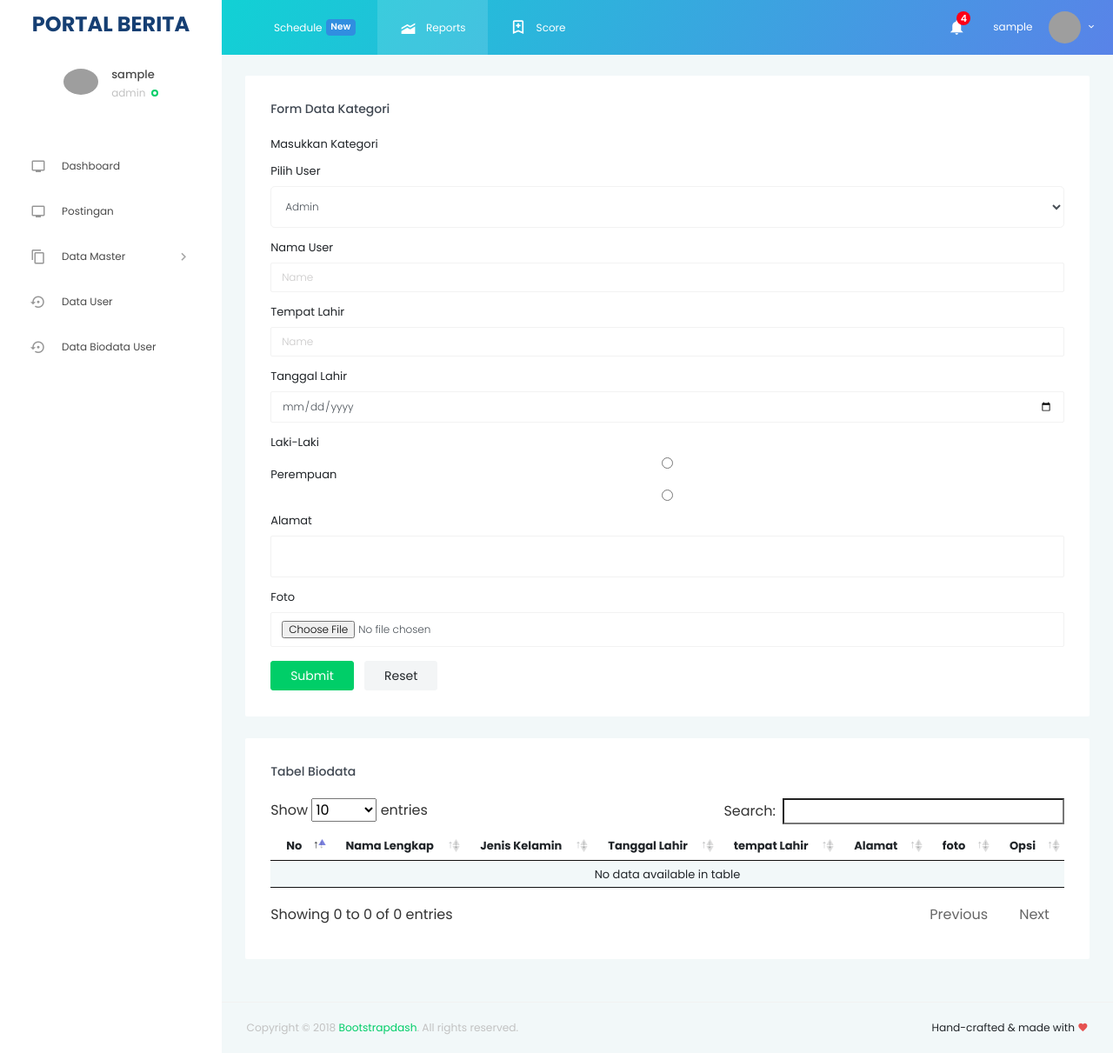
After one commit to rahmadadeakbar/Aplikasi-Portal-Berita-Native, a PHP site: page /admin/biodata.php in a window 1280 px wide. The commit adds this page. Shown: the whole page at 87% size. Run offline with PHP 8.4, Linux system fonts and the light colour scheme; the visitor is signed in with stand-in values (Sample User, id 1); data that the repository does not hold is empty; some libraries are stand-ins or nearby versions; grey boxes are pictures that could not be loaded.

Commit message:
update menu

```diff
--- /dev/null
+++ b/admin/biodata.php
@@ -0,0 +1,234 @@
+<?php include 'header.php'; ?>
+
+<?php
+function tambah($koneksi)
+{
+    if (isset($_POST['input_biodata'])) {
+        $id = uniqid();
+        $id_user = $_POST['id_user'];
+        $nama = $_POST['nama_user'];
+        $tpt_lahir = $_POST['tempat_lahir'];
+        $tanggal = $_POST['tgl_lahir'];
+        $jk = $_POST['jenis_kelamin'];
+        $alamat = $_POST['alamat'];
+
+        $foto = $_FILES["foto"]["name"];
+        if (move_uploaded_file($_FILES['foto']['tmp_name'], "upload/biodata/" . $_FILES['foto']['name'])) {
+            echo "Gambar Berhasil di upload";
+        } else {
+            echo "Gambar Gagal diupload";
+        }
+
+        $query_input = mysqli_query($koneksi, "INSERT INTO biodata VALUES(md5('$id'),'$nama','$tanggal','$tpt_lahir','$jk','$alamat','$foto','$id_user')");
+
+        if ($query_input) {
+            echo '<script>alert("data berhasil di input")
+            window.location.href="biodata_user.php";
+            window.history.back();
+
+          </script>';
+        } else {
+            echo '<script>alert("data gagal di input")
+            window.location.href="kategori.php";
+          </script>';
+        }
+    }
+
+?>
+
+    <div class="main-panel">
+        <div class="content-wrapper">
+            <div class="row">
+
+                <div class="col-md-12 grid-margin stretch-card">
+                    <div class="card">
+                        <div class="card-body">
+                            <h4 class="card-title">Form Data Kategori</h4>
+                            <p class="card-description">
+                                Masukkan Kategori
+                            </p>
+
+                            <form class="forms-sample" action="" method="POST" enctype="multipart/form-data">
+                                <div class="form-group">
+                                    <label for="exampleFormControlSelect1">Pilih User</label>
+                                    <select class="form-control form-control-lg" id="exampleFormControlSelect1" name="id_user">
+                                        <option value="admin">Admin</option>
+                                        <option value="operator">Operator</option>
+                                        <option value="autor">Autor</option>
+                                    </select>
+                                </div>
+
+                                <div class="form-group">
+                                    <label for="exampleInputName1">Nama User</label>
+                                    <input type="text" class="form-control" id="exampleInputName1" placeholder="Name" name="nama_user" value="" required>
+                                </div>
+                                <div class="form-group">
+                                    <label for="exampleInputName1">Tempat Lahir</label>
+                                    <input type="text" class="form-control" id="exampleInputName1" placeholder="Name" name="tempat_lahir" value="" required>
+                                </div>
+                                <div class="form-group">
+                                    <label for="exampleInputName1">Tanggal Lahir</label>
+                                    <input type="date" class="form-control" id="exampleInputName1" placeholder="Name" name="tgl_lahir" value="" required>
+                                </div>
+
+                                <div class="form-group">
+                                    <label for="exampleInputName1">Laki-Laki</label>
+                                    <input type="radio" class="form-control" id="exampleInputName1" placeholder="Name" name="jenis_kelamin" value="Laki-Laki" required>
+                                    <label for="exampleInputName1">Perempuan</label>
+                                    <input type="radio" class="form-control" id="exampleInputName1" placeholder="Name" name="jenis_kelamin" value="perempuan" required>
+                                </div>
+                                <div class="form-group">
+                                    <label for="exampleInputName1">Alamat</label>
+                                    <textarea name="alamat" id="" class="form-control"></textarea>
+                                </div>
+
+                                <div class="form-group">
+                                    <label for="exampleInputName1">Foto</label>
+                                    <input type="file" name="foto" class="form-control">
+                                </div>
+
+
+                                <button type="submit" class="btn btn-success mr-2" type="submit" name="input_biodata">Submit</button>
+                                <button class="btn btn-light" type="reset">Reset</button>
+                            </form>
+
+                        </div>
+                    </div>
+                </div>
+
+                <!-- function menampilkan data di table -->
+                <?php
+                function tampil_data($koneksi)
+                {
+                    $id_user = $_SESSION['id_user'];
+                    $sql =  "SELECT * FROM biodata WHERE id_user='$id_user'";
+                    $query = mysqli_query($koneksi, $sql);
+                ?>
+                    <div class="col-lg-12 grid-margin stretch-card">
+                        <div class="card">
+                            <div class="card-body">
+                                <h4 class="card-title">Tabel Biodata</h4>
+                                <div class="table-responsive">
+                                    <table class="table table-striped table-border data">
+                                        <thead>
+                                            <tr>
+                                                <th>No</th>
+                                                <th>Nama Lengkap</th>
+                                                <th>Jenis Kelamin</th>
+                                                <th>Tanggal Lahir</th>
+                                                <th>tempat Lahir</th>
+                                                <th>Alamat</th>
+                                                <th>foto</th>
+                                                <th>Opsi</th>
+                                            </tr>
+                                        </thead>
+                                        <tbody>
+                                            <?php
+                                            $no = 1;
+                                            while ($data = mysqli_fetch_array($query)) { ?>
+
+                                                <tr>
+                                                    <td><?php echo $no ?></td>
+                                                    <td><?php echo $data['nama'] ?></td>
+                                                    <td><?php echo $data['jenis_kelamin'] ?></td>
+                                                    <td><?php echo $data['tanggal_lahir'] ?></td>
+                                                    <td><?php echo $data['tempat_lahir'] ?></td>
+                                                    <td><?php echo $data['alamat'] ?></td>
+                                                    <td>
+                                                        <a href="upload/biodata/<?php echo $data['foto'] ?>" target="blank" class="btn btn-info">foto</a>
+                                                    </td>
+
+                                                    <td>
+                                                        <a href="biodata_user.php?aksi=update&id=<?php echo $data['id_biodata']; ?>&nama=<?php echo $data['nama_kategori']; ?>" class="btn btn-warning">Edit</a>
+                                                        <a href="biodata_user.php?aksi=delete&id=<?php echo $data['id_biodata']; ?>" onclick="return confirm('Apakah anda yakin ingin menghapus?')" class="btn btn-danger">Hapus</a>
+                                                    </td>
+                                                </tr>
+                                            <?php
+                                                $no++;
+                                            } ?>
+                                        </tbody>
+                                    </table>
+                                </div>
+                            </div>
+                        </div>
+                    </div>
+                    <!-- close table -->
+            </div>
+        </div>
+
+
+        <!-- content-wrapper ends -->
+        <!-- partial:../../partials/_footer.html -->
+        <footer class="footer">
+            <div class="container-fluid clearfix">
+                <span class="text-muted d-block text-center text-sm-left d-sm-inline-block">Copyright © 2018
+                    <a href="http://www.bootstrapdash.com/" target="_blank">Bootstrapdash</a>. All rights reserved.</span>
+                <span class="float-none float-sm-right d-block mt-1 mt-sm-0 text-center">Hand-crafted & made with
+                    <i class="mdi mdi-heart text-danger"></i>
+                </span>
+            </div>
+        </footer>
+        <!-- partial -->
+    </div>
+
+<?php }
+            } ?>
+
+
+
+
+<?php
+function hapus($koneksi)
+{
+
+    if (isset($_GET['id']) && isset($_GET['aksi'])) {
+        $id = $_GET['id'];
+
+        $query_hapus = mysqli_query($koneksi, "DELETE FROM biodata WHERE id_biodata='$id'");
+        if ($query_hapus) {
+            if ($_GET['aksi'] == 'delete') {
+                echo '<script>alert("Data Berhasil dihapus")
+          window.location.href="biodata_user.php";
+        </script>';
+            }
+        } else {
+            echo '<script>alert("data gagal di hapus")</script>';
+        }
+    }
+}
+?>
+
+<?php
+
+// logika proses aksinya
+if (isset($_GET['aksi'])) {
+    switch ($_GET['aksi']) {
+        case "create":
+            tambah($koneksi);
+            tampil_data($koneksi);
+            break;
+        case "read":
+            tampil_data($koneksi);
+            break;
+        case "update":
+            ubah($koneksi);
+            tampil_data($koneksi);
+            break;
+        case "delete":
+            hapus($koneksi);
+            break;
+        default:
+            echo "<h3>Aksi <i>" . $_GET['aksi'] . "</i> tidak ada!</h3>";
+            tambah($koneksi);
+            tampil_data($koneksi);
+    }
+} else {
+    tambah($koneksi);
+    tampil_data($koneksi);
+}
+
+?>
+<?php include 'footer.php'; ?>
+</body>
+
+</html>
--- a/admin/header.php
+++ b/admin/header.php
@@ -236,9 +236,6 @@ if ($_SESSION['level'] != ("admin" || "operator" || "autor") || empty($_SESSION[
                                     </div>
                                 </div>
                             </div>
-                            <a href="posting.php" class="btn btn-success btn-block">New Post
-                                <i class="mdi mdi-plus"></i>
-                            </a>
                         </div>
                     </li>
                     <?php if ($_SESSION['level'] == 'admin') { ?>
@@ -246,6 +243,12 @@ if ($_SESSION['level'] != ("admin" || "operator" || "autor") || empty($_SESSION[
                             <a class="nav-link" href="index.php">
                                 <i class="menu-icon mdi mdi-television"></i>
                                 <span class="menu-title">Dashboard</span>
+                            </a>
+                        </li>
+                        <li class="nav-item">
+                            <a class="nav-link" href="posting.php">
+                                <i class="menu-icon mdi mdi-television"></i>
+                                <span class="menu-title">Postingan</span>
                             </a>
                         </li>
                         <li class="nav-item">
@@ -284,6 +287,12 @@ if ($_SESSION['level'] != ("admin" || "operator" || "autor") || empty($_SESSION[
                             </a>
                         </li>
                         <li class="nav-item">
+                            <a class="nav-link" href="posting.php">
+                                <i class="menu-icon mdi mdi-television"></i>
+                                <span class="menu-title">Postingan</span>
+                            </a>
+                        </li>
+                        <li class="nav-item">
                             <a class="nav-link" data-toggle="collapse" href="#ui-basic" aria-expanded="false" aria-controls="ui-basic">
                                 <i class="menu-icon mdi mdi-content-copy"></i>
                                 <span class="menu-title">Data Master</span>
@@ -297,30 +306,30 @@ if ($_SESSION['level'] != ("admin" || "operator" || "autor") || empty($_SESSION[
                                 </ul>
                             </div>
                         </li>
+                        <li class="nav-item">
+                            <a class="nav-link" href="biodata_user.php">
+                                <i class="menu-icon mdi mdi-backup-restore"></i>
+                                <span class="menu-title">Data Biodata User</span>
+                            </a>
+                        </li>
 
                     <?php } else if ($_SESSION['level'] == 'autor') { ?>
                         <li class="nav-item">
+                            <a class="nav-link" href="postingan_autor.php">
+                                <i class="menu-icon mdi mdi-television"></i>
+                                <span class="menu-title">Postingan</span>
+                            </a>
+                        </li>
+                        <li class="nav-item">
                             <a class="nav-link" data-toggle="collapse" href="#auth" aria-expanded="false" aria-controls="auth">
                                 <i class="menu-icon mdi mdi-restart"></i>
-                                <span class="menu-title">User </span>
+                                <span class="menu-title">User Data </span>
                                 <i class="menu-arrow"></i>
                             </a>
                             <div class="collapse" id="auth">
                                 <ul class="nav flex-column sub-menu">
                                     <li class="nav-item">
-                                        <a class="nav-link" href="blank-page.php"> Blank Page </a>
-                                    </li>
-                                    <li class="nav-item">
-                                        <a class="nav-link" href="login.php"> Login </a>
-                                    </li>
-                                    <li class="nav-item">
-                                        <a class="nav-link" href="register.php"> Register </a>
-                                    </li>
-                                    <li class="nav-item">
-                                        <a class="nav-link" href="error-404.php"> 404 </a>
-                                    </li>
-                                    <li class="nav-item">
-                                        <a class="nav-link" href="error-500.php"> 500 </a>
+                                        <a class="nav-link" href="biodata.php"> Biodata </a>
                                     </li>
                                 </ul>
                             </div>
```
Also changed, not shown: admin/postingan_autor.php (added, +187 -0 lines), admin/upload/postingan/instagram-logos-png-images-free-download-2.png (added).
